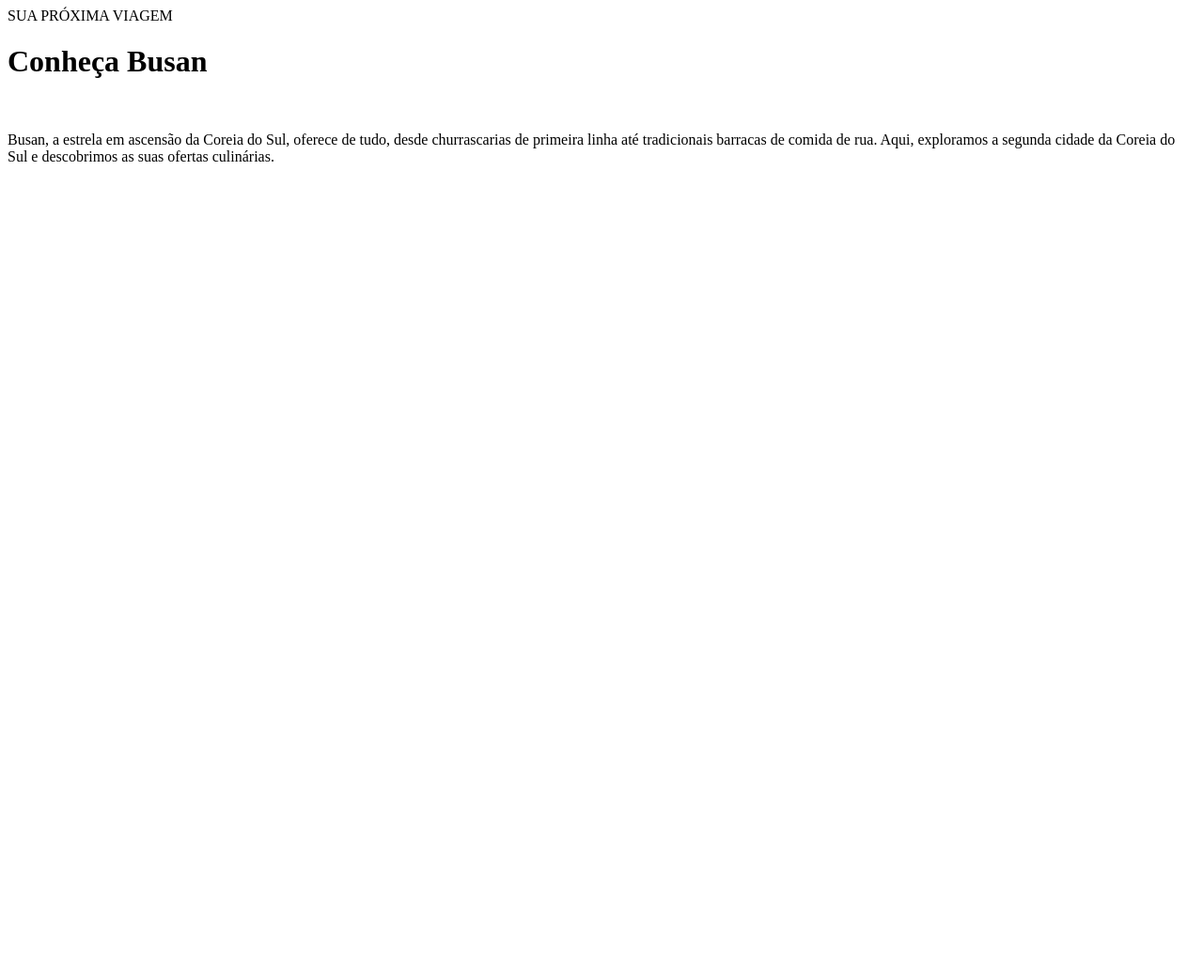
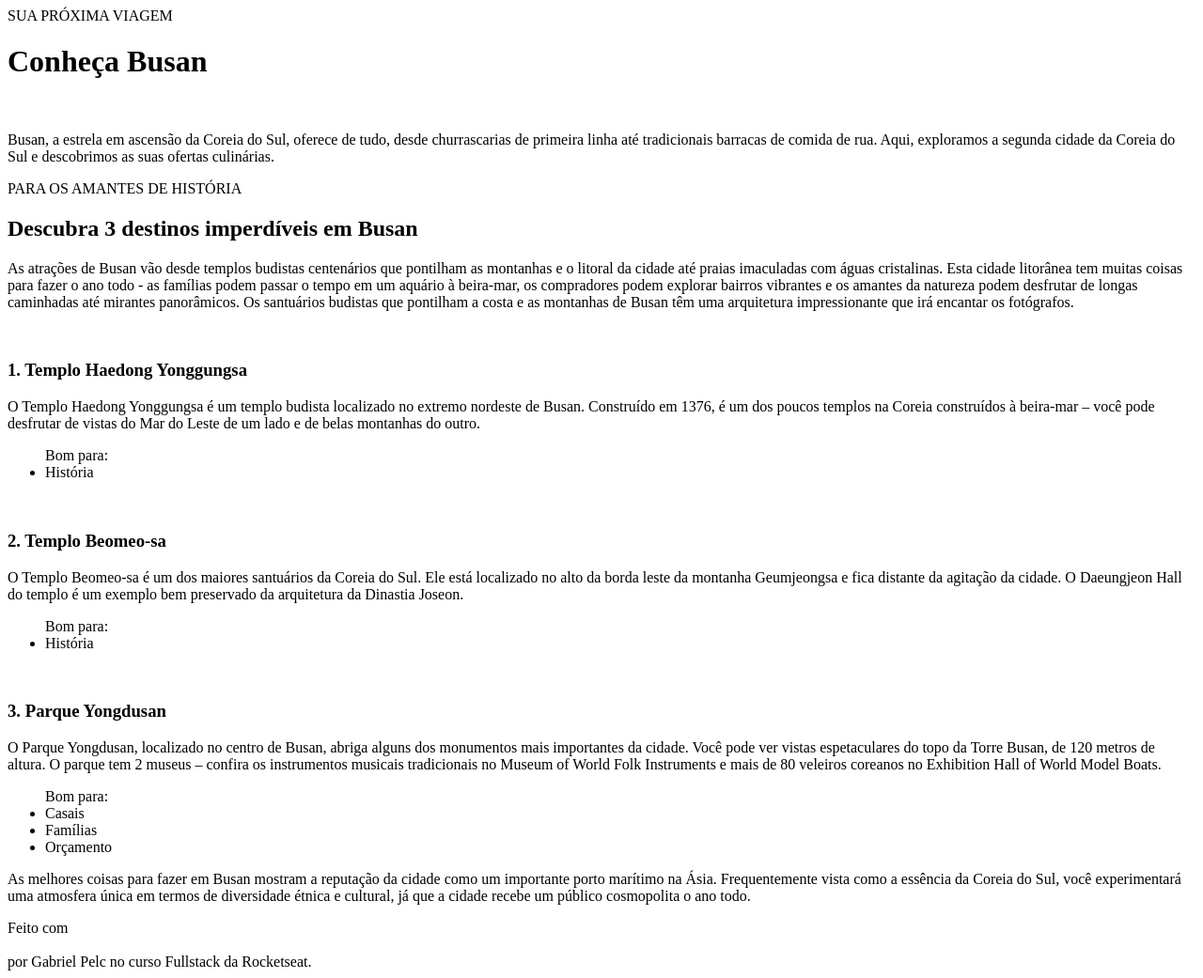
Before and after one commit to gabrielpelc/RS-Local-Turistico, a plain HTML site: page index.html in a window 1280 px wide. Shown: the whole page at 94% size. Before the commit the page ends 800 px from the top, so only its background shows below. Drawn offline with Linux system fonts and the light colour scheme.

Commit message:
Code HTML

```diff
--- a/index.html
+++ b/index.html
@@ -8,12 +8,42 @@
 <body>
   <header>
     <div class="headline">SUA PRÓXIMA VIAGEM</div>
-    <div class="title"><h1>Conheça Busan</h1></div>
+    <h1>Conheça Busan</h1>
     <div class="header-img"><img src=""></div>
     <div class="header-img-txt"><p>Busan, a estrela em ascensão da Coreia do Sul, oferece de tudo, desde churrascarias de primeira linha até tradicionais barracas de comida de rua. Aqui, exploramos a segunda cidade da Coreia do Sul e descobrimos as suas ofertas culinárias.</p></div>
   </header>
+  <div class="divider"></div>
   <main>
-
+    <div class="mainline">PARA OS AMANTES DE HISTÓRIA</div>
+    <h2>Descubra 3 destinos imperdíveis em Busan</h2>
+    <p>As atrações de Busan vão desde templos budistas centenários que pontilham as montanhas e o litoral da cidade até praias imaculadas com águas cristalinas. Esta cidade litorânea tem muitas coisas para fazer o ano todo - as famílias podem passar o tempo em um aquário à beira-mar, os compradores podem explorar bairros vibrantes e os amantes da natureza podem desfrutar de longas caminhadas até mirantes panorâmicos. Os santuários budistas que pontilham a costa e as montanhas de Busan têm uma arquitetura impressionante que irá encantar os fotógrafos.</p>
+    <div class="main-img-1"><img src=""></div>
+    <h3>1. Templo Haedong Yonggungsa</h3>
+    <p>O Templo Haedong Yonggungsa é um templo budista localizado no extremo nordeste de Busan. Construído em 1376, é um dos poucos templos na Coreia construídos à beira-mar – você pode desfrutar de vistas do Mar do Leste de um lado e de belas montanhas do outro.</p>
+    <ul>Bom para:
+      <span class="historia"><li>História</li></span>
+    </ul>
+    <div class="main-img-2"><img src=""></div>
+    <h3>2. Templo Beomeo-sa</h3>
+    <p>O Templo Beomeo-sa é um dos maiores santuários da Coreia do Sul. Ele está localizado no alto da borda leste da montanha Geumjeongsa e fica distante da agitação da cidade. O Daeungjeon Hall do templo é um exemplo bem preservado da arquitetura da Dinastia Joseon.</p>
+    <ul> Bom para:
+      <span class="historia"><li>História</li></span>
+    </ul>
+    <div class="main-img-3"><img src=""></div>
+    <h3>3. Parque Yongdusan</h3>
+    <p>O Parque Yongdusan, localizado no centro de Busan, abriga alguns dos monumentos mais importantes da cidade. Você pode ver vistas espetaculares do topo da Torre Busan, de 120 metros de altura. O parque tem 2 museus – confira os instrumentos musicais tradicionais no Museum of World Folk Instruments e mais de 80 veleiros coreanos no Exhibition Hall of World Model Boats.</p>
+    <ul>Bom para:
+      <span class="casais"></span><li>Casais</li>
+      <span class="familias"></span><li>Famílias</li>
+      <span class="orcamento"></span><li>Orçamento</li>
+    </ul>
+    <div class="divider"></div>
+    <p class="footnote"> As melhores coisas para fazer em Busan mostram a reputação da cidade como um importante porto marítimo na Ásia. Frequentemente vista como a essência da Coreia do Sul, você experimentará uma atmosfera única em termos de diversidade étnica e cultural, já que a cidade recebe um público cosmopolita o ano todo.</p>
   </main>
+  <footer>
+    <div class="footer-left">Feito com</div>
+    <img src="">
+    <div class="footer-right">por Gabriel Pelc no curso Fullstack da Rocketseat.
+  </footer>
 </body>
 </html>
```
